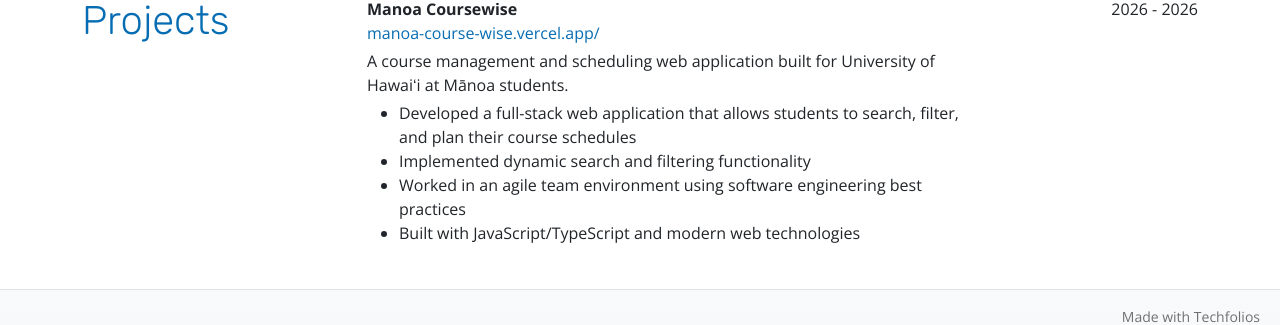
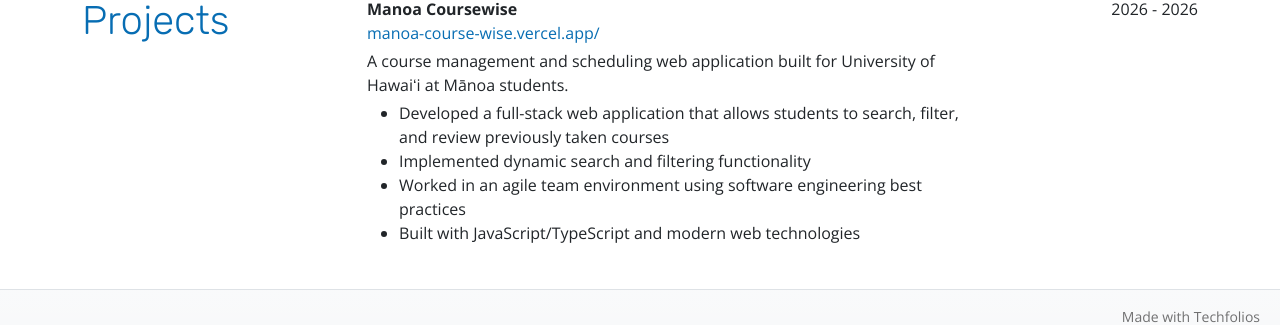
Before and after one commit to NoahNguyenbot/noahnguyenbot.github.io, a Jekyll site: the page built from resume.html, in a window 1280 px wide. Shown: the part 664-989 px from the top of the page. Built offline with Jekyll 4.4.1, drawn with Linux system fonts in a browser that asks for light colours.

Commit message:
Update course highlights in bio.json

```diff
--- a/_data/bio.json
+++ b/_data/bio.json
@@ -61,7 +61,7 @@
       "endDate": "2026-05",
       "description": "A course management and scheduling web application built for University of Hawaiʻi at Mānoa students.",
       "highlights": [
-        "Developed a full-stack web application that allows students to search, filter, and plan their course schedules",
+        "Developed a full-stack web application that allows students to search, filter, and review previously taken courses",
         "Implemented dynamic search and filtering functionality",
         "Worked in an agile team environment using software engineering best practices",
         "Built with JavaScript/TypeScript and modern web technologies"
```
